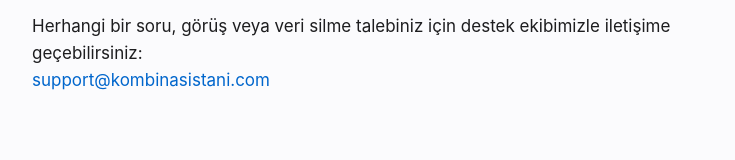
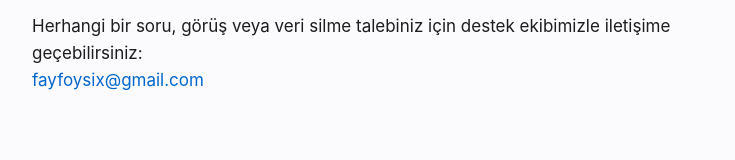
Before and after one commit to HakanOzdemir-FFS/kombin-legal, a Next.js app: page / in a window 1280 px wide. Shown: the part 582-742 px from the top of the page, without its empty margins (272-1007 px from the left). Built offline with nearby package versions, Linux system fonts and the light colour scheme.

Commit message:
Update support email to fayfoysix@gmail.com

```diff
--- a/app/page.tsx
+++ b/app/page.tsx
@@ -27,8 +27,8 @@
       <h2>İletişim</h2>
       <p>
         Herhangi bir soru, görüş veya veri silme talebiniz için destek ekibimizle iletişime geçebilirsiniz:<br />
-        <a href="mailto:support@kombinasistani.com">
-          support@kombinasistani.com
+        <a href="mailto:fayfoysix@gmail.com">
+          fayfoysix@gmail.com
         </a>
       </p>
     </>
--- a/app/privacy/page.tsx
+++ b/app/privacy/page.tsx
@@ -96,7 +96,7 @@
             <p>
                 Gizlilik politikamız, verilerinizin yönetimi veya haklarınız ile ilgili her türlü teknik veya hukuki soru, talep veya şikayetiniz için destek ekibimize resmi e-posta adresimizden 7/24 ulaşabilirsiniz:
                 <br />
-                <a href="mailto:support@kombinasistani.com"><strong>support@kombinasistani.com</strong></a>
+                <a href="mailto:fayfoysix@gmail.com"><strong>fayfoysix@gmail.com</strong></a>
             </p>
         </>
     );
--- a/app/terms/page.tsx
+++ b/app/terms/page.tsx
@@ -92,7 +92,7 @@
             <p>
                 Kullanım koşullarımızla veya faturalandırma (teknik konularda, iade hariç) süreçleriyle ilgili destek almak, sorularınızı iletmek veya yasal bildirimlerde bulunmak için destek ekibimize ulaşabilirsiniz:
                 <br />
-                <a href="mailto:support@kombinasistani.com"><strong>support@kombinasistani.com</strong></a>
+                <a href="mailto:fayfoysix@gmail.com"><strong>fayfoysix@gmail.com</strong></a>
             </p>
         </>
     );
```
